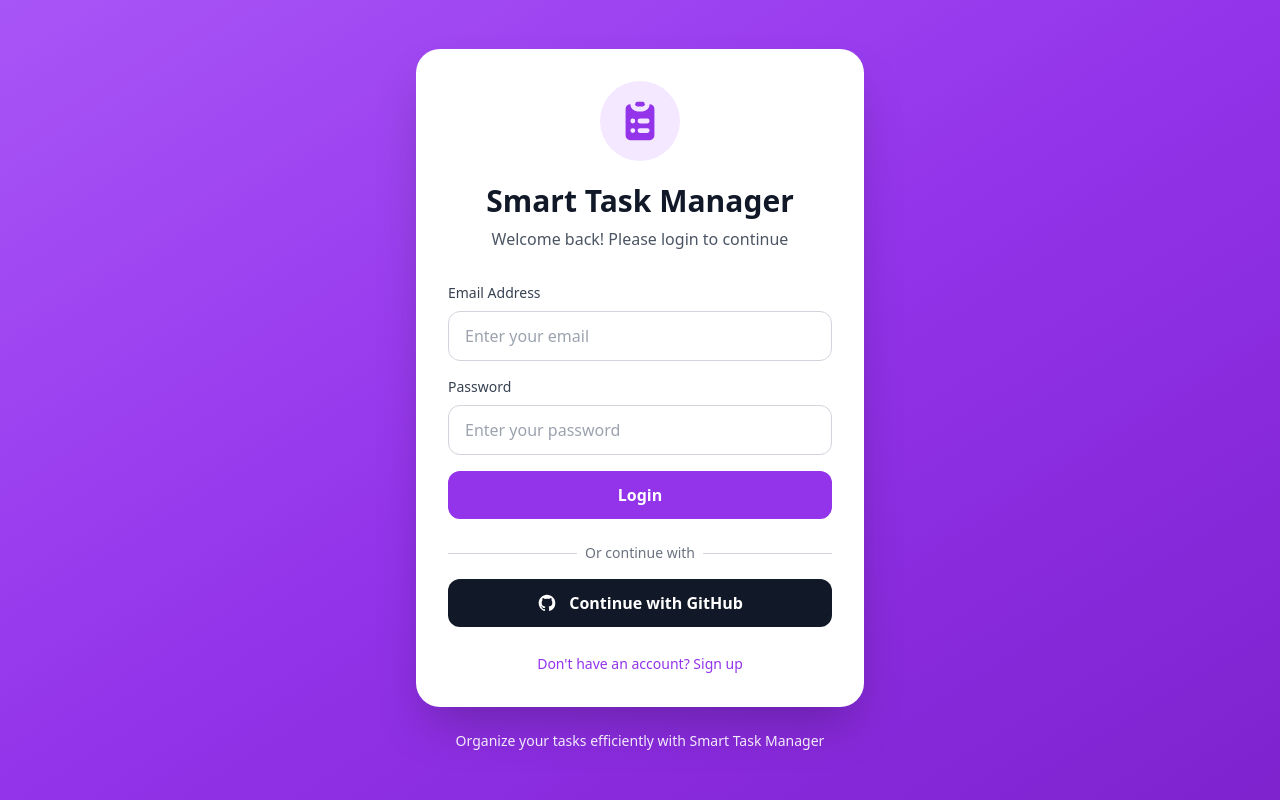
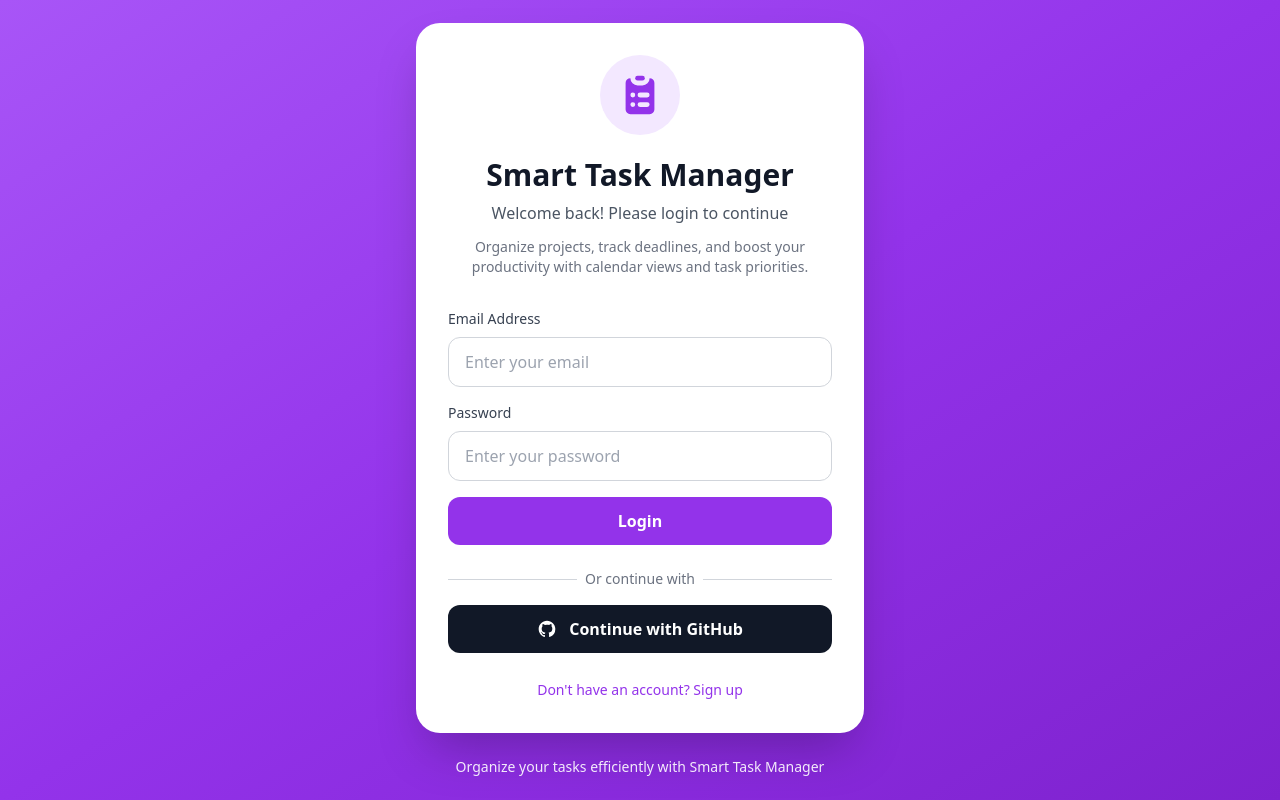
Before and after one commit to RajarsiGit/smart-task-manager, a React (Vite) app: page / in a window 1280 px wide. Built offline with nearby package versions, Linux system fonts and the light colour scheme; no server answers.

Commit message:
Enhances AuthScreen with additional user guidance
Adds a secondary description paragraph to provide users with more context about the app's features, improving the onboarding experience by explaining the benefits of using the Smart Task Manager.

```diff
--- a/src/components/AuthScreen.jsx
+++ b/src/components/AuthScreen.jsx
@@ -118,10 +118,14 @@ const AuthScreen = ({ onAuthSuccess }) => {
               <h1 className="text-3xl font-bold text-gray-900 mb-2">
                 Smart Task Manager
               </h1>
-              <p className="text-gray-600">
+              <p className="text-gray-600 mb-3">
                 {isLogin
                   ? "Welcome back! Please login to continue"
                   : "Create an account to get started"}
+              </p>
+              <p className="text-gray-500 text-sm">
+                Organize projects, track deadlines, and boost your productivity
+                with calendar views and task priorities.
               </p>
             </div>
 
```
